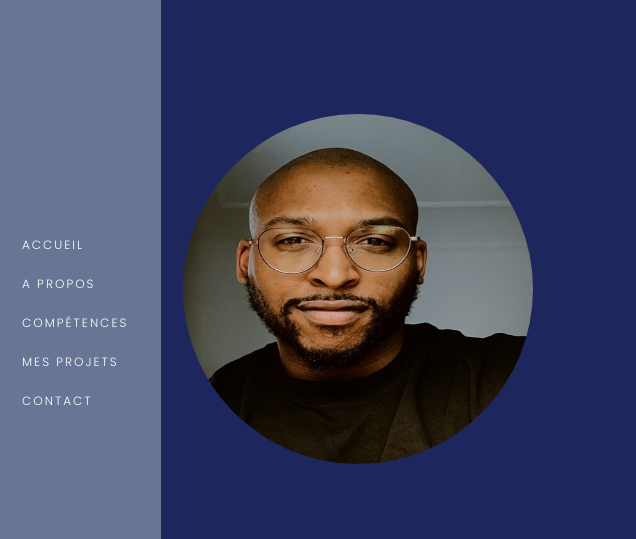
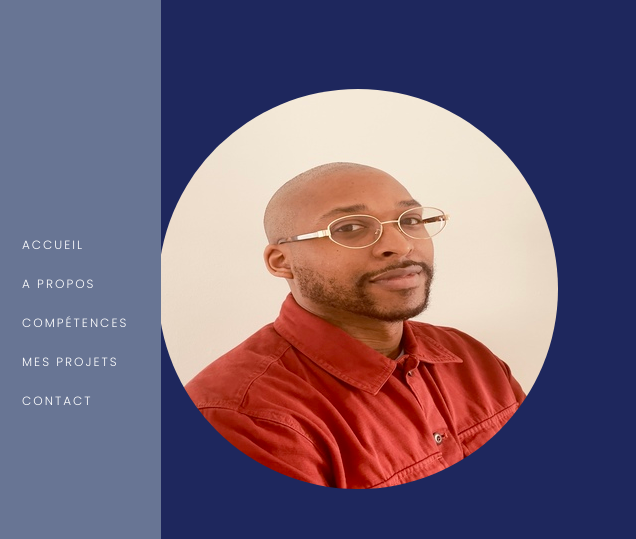
Before and after one commit to KevinHenry-dev/PORTFOLIO, a plain HTML site: page index.html in a window 1280 px wide. Shown: the part 111-650 px from the top of the page, 59-695 px from the left. Drawn offline with nearby package versions, Linux system fonts and the light colour scheme.

Commit message:
photo profil

```diff
--- a/index.html
+++ b/index.html
@@ -80,7 +80,7 @@
       <!-- Header -->
       <header>
         <div class="heroImageContainer">
-          <img src="assets/images/myself.jpg" alt="ma photo">
+          <img src="assets/images/moi2.jpg" alt="ma photo">
         </div>
         <div class="heroDescription">
           <p class="greeting">Présentation</p>
--- a/styles/styles.css
+++ b/styles/styles.css
@@ -492,8 +492,8 @@ header .heroImageContainer {
 header .heroImageContainer img {
   border-radius: 50%;
   margin: 0 auto;
-  width: 350px;
-  height: 350px;
+  width: 400px;
+  height: 400px;
   /* -webkit-box-shadow: 12px 0 #d9c8f1, 24px 0 #e2d6f3, 36px 0 #ece6f5;
           box-shadow: 12px 0 #d9c8f1, 24px 0 #e2d6f3, 36px 0 #ece6f5; */
 }
```
Also changed, not shown: assets/images/moi1.jpg (added), assets/images/moi2.jpg (added).
